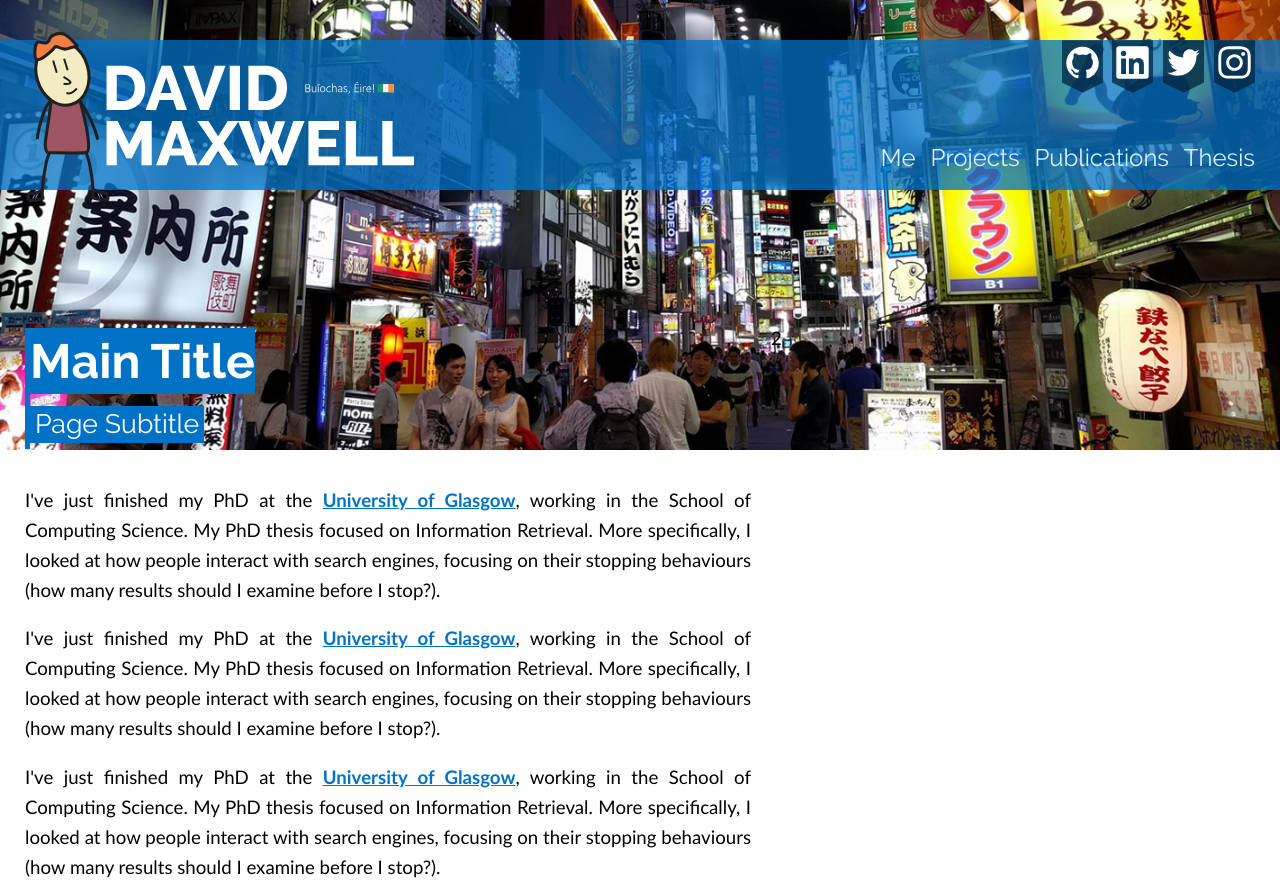
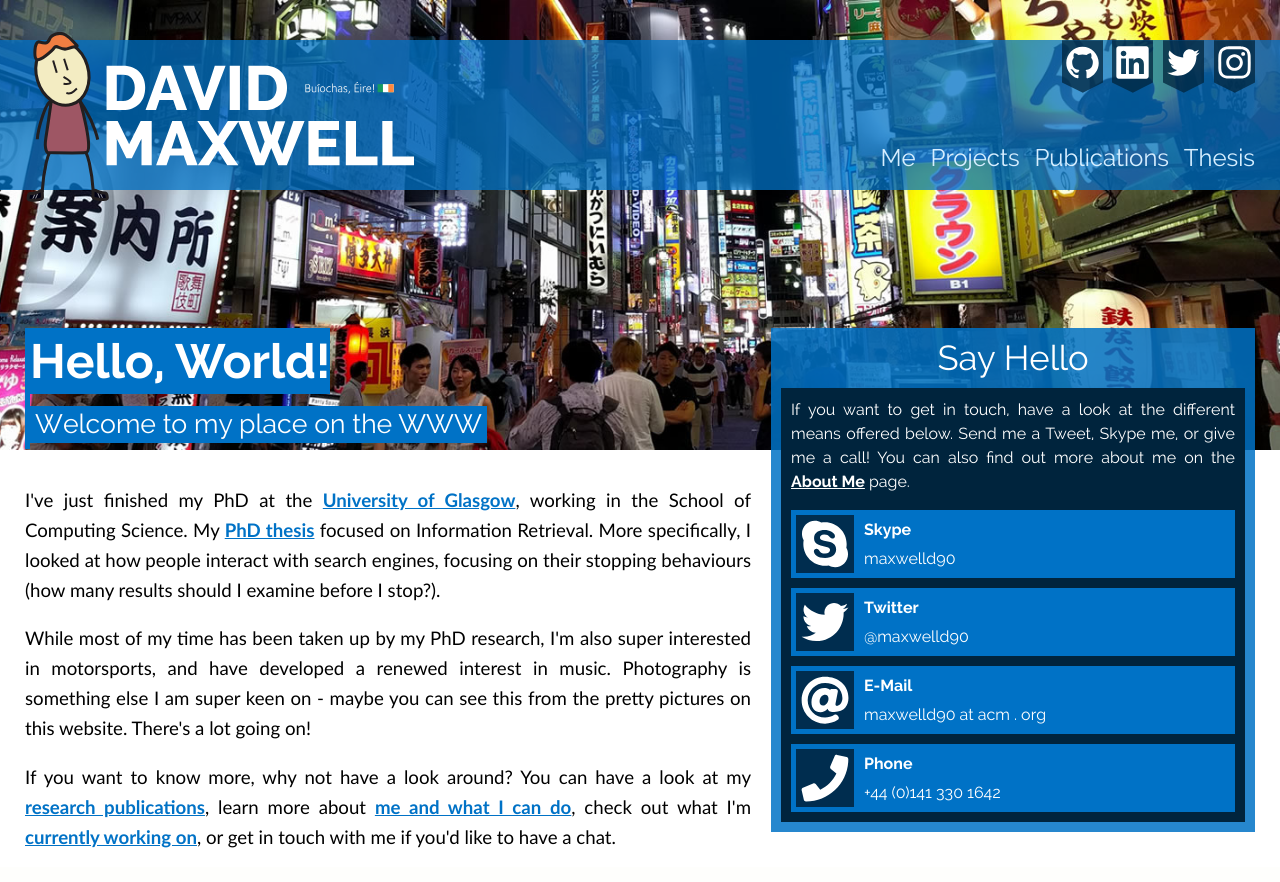
Before and after one commit to maxwelld90/dmax_website, a Django app: page / in a window 1280 px wide. After the commit the page ends 848 px from the top, so only its background shows below. Run offline with Django 3.2, Linux system fonts and the light colour scheme; style sheets or scripts are compiled from the project's sources; some libraries are stand-ins or nearby versions.

Commit message:
Working landing page

```diff
--- a/website_project/static/css/background-image.less
+++ b/website_project/static/css/background-image.less
@@ -7,7 +7,7 @@
     z-index: -100;
     width: 100%;
     height: 450px;
-    background: #333;
+    background: @dmax-darkblue;
 }
 
 #main-image-background-identifier {
@@ -24,60 +24,89 @@
         text-align: left;
     }
 
+@media screen and (max-width: 568px) {
+    #main-image-background {
+        display: none;
+    }
+
+    #main-image-background-identifier {
+        display: none;
+    }
+}
+
+@media screen and (max-width: 940px) {
+    #main-image-background {
+        height: 402px;
+    }
+}
+
+@media screen and (max-width: 1050px) {
+    #main-image-background-identifier.left {
+        text-align: right;
+    }
+}
+
 /* Definitions of background images */
 
 /* Canberra, ACT, Australia - September 2016 */
-#main-background.canberra {
+#main-image-background.canberra {
     background: url('../img/backgrounds/canberra.jpg');
     background-size: cover;
+    background-position: center center;
 }
 
 /* Clashnessie Bay, Highland, Scotland - July 2014 */
-#main-background.clashnessie {
+#main-image-background.clashnessie {
     background: url('../img/backgrounds/clashnessie.jpg');
     background-size: cover;
+    background-position: center bottom;
 }
 
 /* PhD Writeup Hell - August 2018 */
-#main-background.diagram {
+#main-image-background.diagram {
     background: url('../img/backgrounds/diagram.jpg');
     background-size: cover;
+    background-position: center center;
 }
 
 /* Heraklion, Crete, Greece - July 2014 */
-#main-background.heraklion {
+#main-image-background.heraklion {
     background: url('../img/backgrounds/heraklion.jpg');
     background-size: cover;
+    background-position: center bottom;
 }
 
 /* Jeir, NSW, Australia - December 2016 */
-#main-background.jeir {
+#main-image-background.jeir {
     background: url('../img/backgrounds/jeir.jpg');
     background-size: cover;
     background-position: bottom;
 }
 
 /* Lilybank Gardens, Glasgow, Scotland - May 2018 */
-#main-background.lilybank {
+#main-image-background.lilybank {
     background: url('../img/backgrounds/lilybank.jpg');
     background-size: cover;
     background-position: 0% 100%;
 }
 
 /* Sandwood Bay, Highland, Scotland - July 2014 */
-#main-background.sandwood {
+#main-image-background.sandwood {
     background: url('../img/backgrounds/sandwood.jpg');
     background-size: cover;
+    background-position: center center;
 }
 
 /* Shinjuku, Tokyo, Japan - August 2017 */
 #main-image-background.shinjuku {
     background: url('../img/backgrounds/shinjuku.jpg');
     background-size: cover;
+    background-position: center center;
 }
 
 /* Whitelee Windfarm, East Renfrewshire, Scotland - April 2015 */
-#main-background.whitelee {
+#main-image-background.whitelee {
     background: url('../img/backgrounds/whitelee.jpg');
     background-size: cover;
+    background-position: center center;
 }
--- a/website_project/static/css/global.less
+++ b/website_project/static/css/global.less
@@ -2,6 +2,7 @@
 @dmax-darkblue: #00243D;
 
 @htag-textcolour: #FFFFFF;
+@dmax-onbackground-text: #FFFFFF;
 
 @hyperlink-hover-opacity: 0.6;
 @hyperlink-hover-duration: .2s;
@@ -19,3 +20,6 @@
 @header-nav-link-small-hover-background: #00477A;
 
 @main-image-background-identifier-colour: #FFFFFF;
+
+@right-container-background-colour: fade(@dmax-lightblue, 85%);
+@right-container-background-colour-small: @dmax-lightblue;
--- a/website_project/static/css/main.less
+++ b/website_project/static/css/main.less
@@ -10,7 +10,7 @@ h1 {
     display: inline;
     font-size: 36pt;
     padding: 5px;
-    background: @dmax-lightblue;
+    background-color: @dmax-lightblue;
     color: @htag-textcolour;
 }
 
@@ -30,10 +30,40 @@ h1 {
     color: @htag-textcolour;
 }
 
+h2 {
+    display: inline;
+    font-size: 26pt;
+    padding: 5px;
+    background-color: @dmax-lightblue;
+    color: @htag-textcolour;
+}
+
 main {
-    margin-top: 15px;
+    margin: 15px 0 15px 0;
 }
 
 main.image {
     margin-top: 113px;
 }
+
+@media screen and (max-width: 870px) {
+    #subtitle {
+        font-size: 14pt;
+    }
+}
+
+@media screen and (max-width: 568px) {
+    h1 {
+        display: block;
+        text-align: center;
+        margin-bottom: 20px;
+    }
+
+    main.image {
+        margin-top: 8px;
+    }
+
+    #subtitle {
+        display: none;
+    }
+}
--- /dev/null
+++ b/website_project/static/css/rightbox.less
@@ -0,0 +1,102 @@
+@import 'global';
+
+.right div.container {
+    padding: 10px;
+    background-color: @right-container-background-colour;
+}
+
+.right div.container > div {
+    padding: 10px;
+    font-family: 'Raleway', sans-serif;
+    font-size: 12pt;
+    color: @dmax-onbackground-text;
+    background-color: @dmax-darkblue;
+}
+
+.right p {
+    line-height: 24px;
+}
+
+.right p a {
+    color: @dmax-onbackground-text;
+}
+
+.right h2 {
+    display: block;
+    padding-top: 0;
+    padding-bottom: 10px;
+    font-weight: normal;
+    text-align: center;
+    color: @dmax-onbackground-text;
+    background-color: transparent;
+}
+
+.right ul {
+    list-style-type: none;
+}
+
+.right ul li {
+    display: block;
+    padding: 5px;
+    margin-bottom: 10px;
+    background-color: @dmax-lightblue;
+}
+
+.right ul li:last-child {
+    margin-bottom: 0;
+}
+
+    .right ul li.noback {
+        background-color: transparent;
+    }
+
+.right ul li.header {
+    text-align: center;
+    font-weight: bold;
+}
+
+.right ul li.with-image {
+    display: flex;
+    align-items: stretch;
+}
+
+.right ul li span.image {
+    display: inline-block;
+    width: 48px;
+    height: 48px;
+    padding: 5px;
+    margin-right: 10px;
+    line-height: 0;
+    font-size: 0;
+    background-color: rgba(0, 0, 0, 0.6);
+    background-repeat: no-repeat;
+    background-position: center;
+    background-size: 48px 48px;
+}
+
+.right ul li span.text {
+    display: block;
+    width: 100%;
+    flex: 1;
+    line-height: 58px;
+}
+
+.right ul li span.text-multi {
+    display: flex;
+    flex-direction: column;
+}
+
+.right ul li span.text-multi span {
+    line-height: 29px;
+}
+
+.right ul li span.text-multi span ul li {
+    margin: 0;
+    padding: 0;
+}
+
+@media screen and (max-width: 1050px) {
+    .right div.container {
+        background-color: @right-container-background-colour-small;
+    }
+}
--- a/website_project/static/css/sprites.less
+++ b/website_project/static/css/sprites.less
@@ -17,3 +17,23 @@
     background-image: url('../img/sprites/header-links-ribbon-logos.svg#instagram');
     background-size: 100% 100%;
 }
+
+.sprite-icon-skype {
+    background-image: url('../img/sprites/icons.svg#skype');
+    background-size: 100% 100%;
+}
+
+.sprite-icon-twitter {
+    background-image: url('../img/sprites/icons.svg#twitter');
+    background-size: 100% 100%;
+}
+
+.sprite-icon-email {
+    background-image: url('../img/sprites/icons.svg#email');
+    background-size: 100% 100%;
+}
+
+.sprite-icon-phone {
+    background-image: url('../img/sprites/icons.svg#phone');
+    background-size: 100% 100%;
+}
--- a/website_project/templates/dmax_org_uk/base.html
+++ b/website_project/templates/dmax_org_uk/base.html
@@ -24,6 +24,7 @@ Date: 2019-04-30
         <link rel="stylesheet" type="text/less" href="{% static 'css/header.less' %}" />
         <link rel="stylesheet" type="text/less" href="{% static 'css/background-image.less' %}" />
         <link rel="stylesheet" type="text/less" href="{% static 'css/main.less' %}" />
+        <link rel="stylesheet" type="text/less" href="{% static 'css/rightbox.less' %}">
         {% endcompress %}
 
         {% compress js %}
--- a/website_project/templates/dmax_org_uk/landing.html
+++ b/website_project/templates/dmax_org_uk/landing.html
@@ -5,20 +5,35 @@
 
                 <div class="flex-item three-fifths">
                     <div class="headertag-container">
-                        <h1>Main Title</h1>
-                        <div id="subtitle">Page Subtitle</div>
+                        <h1>Hello, World!</h1>
+                        <div id="subtitle">Welcome to my place on the WWW</div>
                         <div id="main-image-background-identifier" class="left">{{ background_identifier }}</div>
                     </div>
 
                     <article>
-							<p>I've just finished my PhD at the <a href="http://www.gla.ac.uk">University of Glasgow</a>, working in the School of Computing Science. My PhD thesis focused on Information Retrieval. More specifically, I looked at how people interact with search engines, focusing on their stopping behaviours (how many results should I examine before I stop?).</p>
-                            <p>I've just finished my PhD at the <a href="http://www.gla.ac.uk">University of Glasgow</a>, working in the School of Computing Science. My PhD thesis focused on Information Retrieval. More specifically, I looked at how people interact with search engines, focusing on their stopping behaviours (how many results should I examine before I stop?).</p>
-                            <p>I've just finished my PhD at the <a href="http://www.gla.ac.uk">University of Glasgow</a>, working in the School of Computing Science. My PhD thesis focused on Information Retrieval. More specifically, I looked at how people interact with search engines, focusing on their stopping behaviours (how many results should I examine before I stop?).</p>
+							<p>I've just finished my PhD at the <a href="http://www.gla.ac.uk">University of Glasgow</a>, working in the School of Computing Science. My <a href="{% url 'dmax_org_uk:thesis' %}">PhD thesis</a> focused on Information Retrieval. More specifically, I looked at how people interact with search engines, focusing on their stopping behaviours (how many results should I examine before I stop?).</p>
+                            <p>While most of my time has been taken up by my PhD research, I'm also super interested in motorsports, and have developed a renewed interest in music. Photography is something else I am super keen on - maybe you can see this from the pretty pictures on this website. There's a lot going on!</p>
+                            <p>If you want to know more, why not have a look around? You can have a look at my <a href="{% url 'dmax_org_uk:publications' %}">research publications</a>, learn more about <a href="{% url 'dmax_org_uk:me' %}">me and what I can do</a>, check out what I'm <a href="{% url 'dmax_org_uk:projects' %}">currently working on</a>, or get in touch with me if you'd like to have a chat.</p>
                     </article>
 
                 </div>
 
-                <div class="flex-item two-fifths">2</div>
+                <div class="flex-item two-fifths right">
+                    <div class="container">
+                        <h2>Say Hello</h2>
+                        <div>
+                            <p>If you want to get in touch, have a look at the different means offered below. Send me a Tweet, Skype me, or give me a call! You can also find out more about me on the <a href="{% url 'dmax_org_uk:me' %}">About Me</a> page.</p>
+
+                            <ul>
+                                <li class="with-image"><span class="image sprite-icon-skype"></span><span class="text-multi"><span><strong>Skype</strong></span><span>maxwelld90</span></span></li>
+                                <li class="with-image"><span class="image sprite-icon-twitter"></span><span class="text-multi"><span><strong>Twitter</strong></span><span>@maxwelld90</span></span></li>
+                                <li class="with-image"><span class="image sprite-icon-email"></span><span class="text-multi"><span><strong>E-Mail</strong></span><span>maxwelld90 at acm . org</span></span></li>
+                                <li class="with-image"><span class="image sprite-icon-phone"></span><span class="text-multi"><span><strong>Phone</strong></span><span>+44 (0)141 330 1642</span></span></li>
+                            </ul>
+
+                        </div>
+                    </div>
+                </div>
 
             </div>
 {% endblock %}
```
Also changed, not shown: website_project/templates/dmax_org_uk/publications-entry.html (added, +17 -0 lines), website_project/templates/dmax_org_uk/publications.html (added, +20 -0 lines), website_project/static/img/sprites/icons.svg (added), 1 other file.
